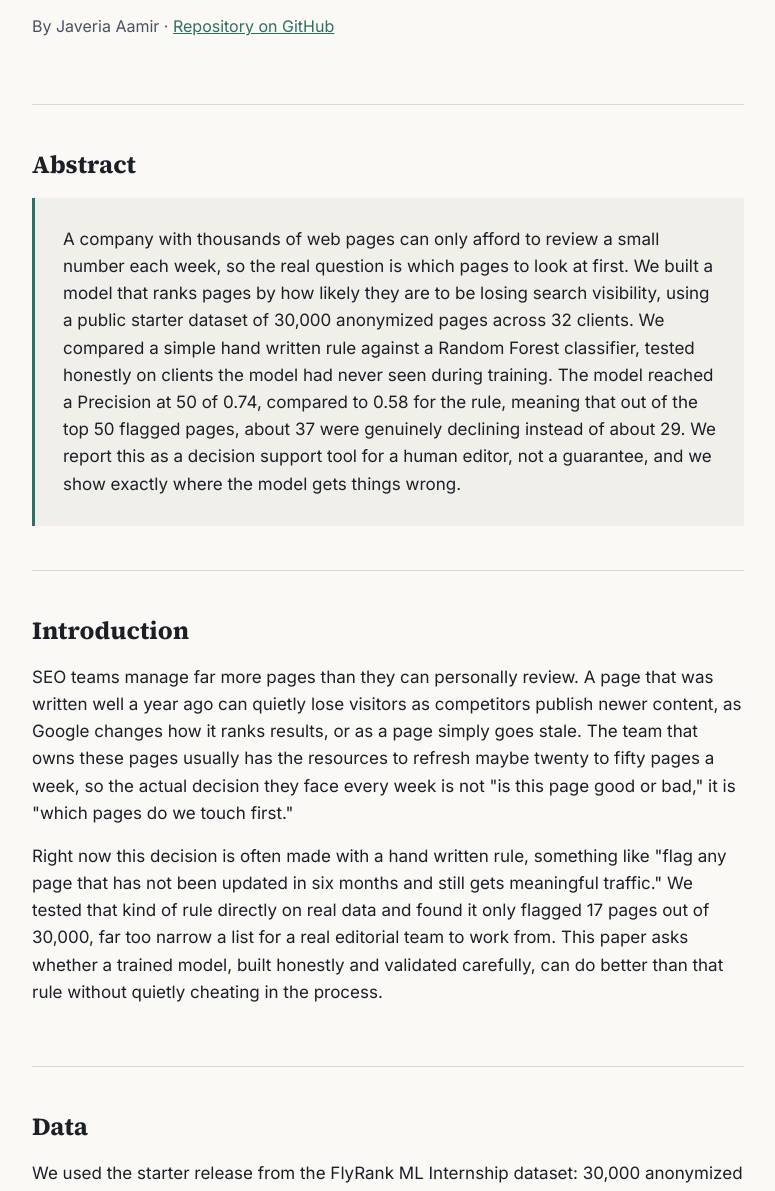
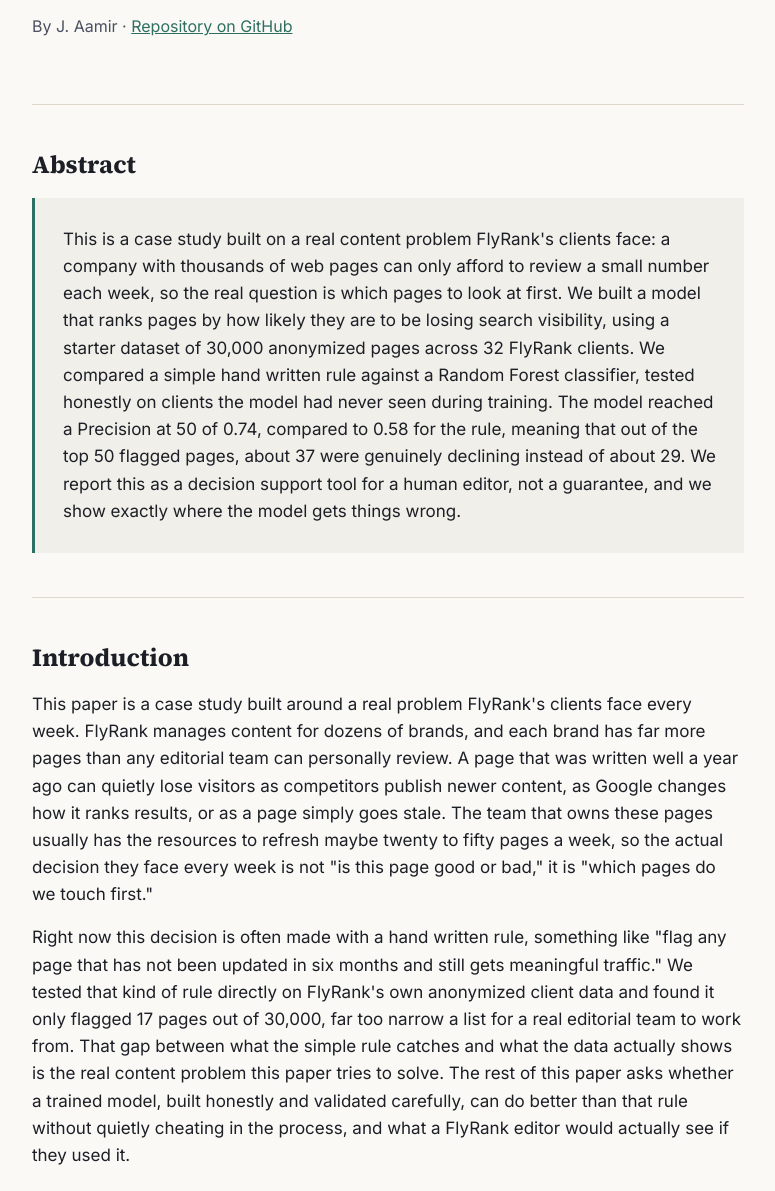
Before and after one commit to J-Aamir/Capstone-Flyrank, a plain HTML site: page index.html in a window 1280 px wide. Shown: the part 306-1497 px from the top of the page, without its empty margins (252-1027 px from the left). Drawn offline with Linux system fonts and the light colour scheme.

Commit message:
Add files via upload

```diff
--- a/index.html
+++ b/index.html
@@ -69,14 +69,14 @@
   <header class="hero">
     <div class="kicker">FlyRank ML Internship Capstone</div>
     <h1>Which Pages to Fix First: A Content Refresh Scoring Model</h1>
-    <p class="byline">By Javeria Aamir &middot; <a href="https://github.com/J-Aamir/Capstone-Flyrank">Repository on GitHub</a></p>
+    <p class="byline">By J. Aamir &middot; <a href="https://github.com/J-Aamir/Capstone-Flyrank">Repository on GitHub</a></p>
   </header>
 
   <section id="abstract">
     <h2>Abstract</h2>
     <div class="abstract">
       <p>
-        A company with thousands of web pages can only afford to review a small number each week, so the real question is which pages to look at first. We built a model that ranks pages by how likely they are to be losing search visibility, using a public starter dataset of 30,000 anonymized pages across 32 clients. We compared a simple hand written rule against a Random Forest classifier, tested honestly on clients the model had never seen during training. The model reached a Precision at 50 of 0.74, compared to 0.58 for the rule, meaning that out of the top 50 flagged pages, about 37 were genuinely declining instead of about 29. We report this as a decision support tool for a human editor, not a guarantee, and we show exactly where the model gets things wrong.
+        This is a case study built on a real content problem FlyRank's clients face: a company with thousands of web pages can only afford to review a small number each week, so the real question is which pages to look at first. We built a model that ranks pages by how likely they are to be losing search visibility, using a starter dataset of 30,000 anonymized pages across 32 FlyRank clients. We compared a simple hand written rule against a Random Forest classifier, tested honestly on clients the model had never seen during training. The model reached a Precision at 50 of 0.74, compared to 0.58 for the rule, meaning that out of the top 50 flagged pages, about 37 were genuinely declining instead of about 29. We report this as a decision support tool for a human editor, not a guarantee, and we show exactly where the model gets things wrong.
       </p>
     </div>
   </section>
@@ -84,10 +84,10 @@
   <section id="intro">
     <h2>Introduction</h2>
     <p>
-      SEO teams manage far more pages than they can personally review. A page that was written well a year ago can quietly lose visitors as competitors publish newer content, as Google changes how it ranks results, or as a page simply goes stale. The team that owns these pages usually has the resources to refresh maybe twenty to fifty pages a week, so the actual decision they face every week is not "is this page good or bad," it is "which pages do we touch first."
+      This paper is a case study built around a real problem FlyRank's clients face every week. FlyRank manages content for dozens of brands, and each brand has far more pages than any editorial team can personally review. A page that was written well a year ago can quietly lose visitors as competitors publish newer content, as Google changes how it ranks results, or as a page simply goes stale. The team that owns these pages usually has the resources to refresh maybe twenty to fifty pages a week, so the actual decision they face every week is not "is this page good or bad," it is "which pages do we touch first."
     </p>
     <p>
-      Right now this decision is often made with a hand written rule, something like "flag any page that has not been updated in six months and still gets meaningful traffic." We tested that kind of rule directly on real data and found it only flagged 17 pages out of 30,000, far too narrow a list for a real editorial team to work from. This paper asks whether a trained model, built honestly and validated carefully, can do better than that rule without quietly cheating in the process.
+      Right now this decision is often made with a hand written rule, something like "flag any page that has not been updated in six months and still gets meaningful traffic." We tested that kind of rule directly on FlyRank's own anonymized client data and found it only flagged 17 pages out of 30,000, far too narrow a list for a real editorial team to work from. That gap between what the simple rule catches and what the data actually shows is the real content problem this paper tries to solve. The rest of this paper asks whether a trained model, built honestly and validated carefully, can do better than that rule without quietly cheating in the process, and what a FlyRank editor would actually see if they used it.
     </p>
   </section>
 
```
